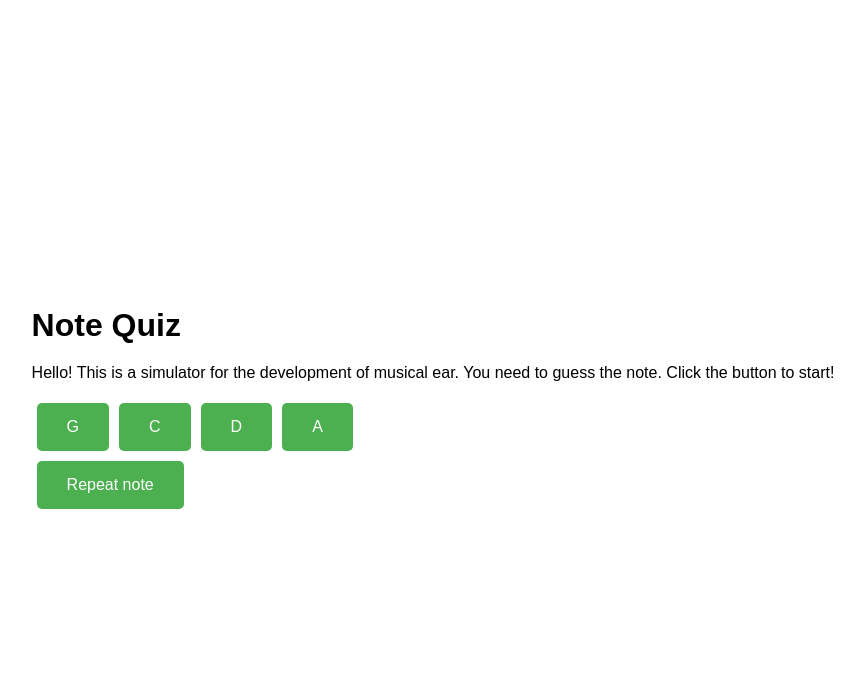
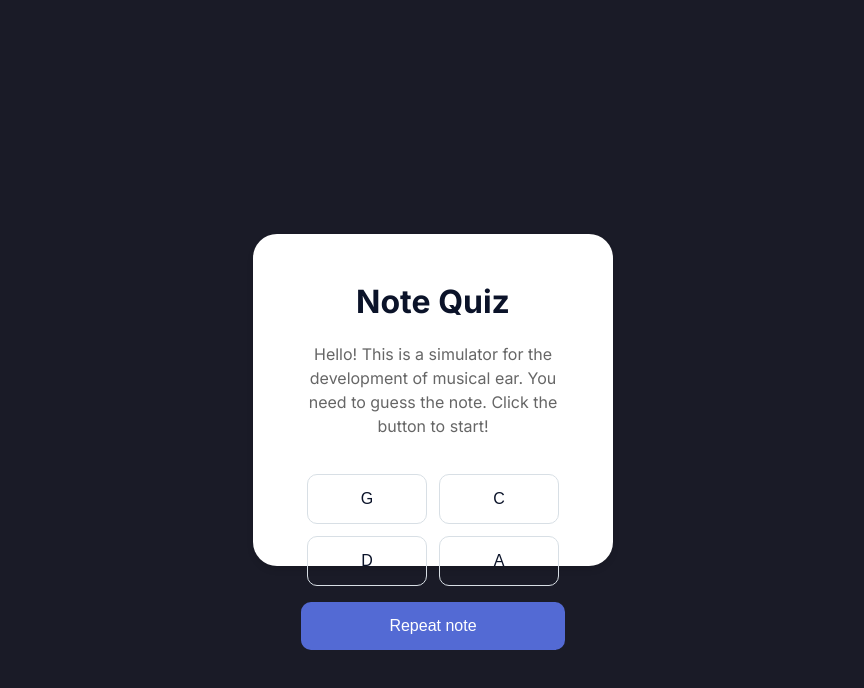
Before and after one commit to petroches/note-quiz, a plain HTML site: page index.html in a window 1280 px wide. Both pictures are taken after a click on the button "Play note". Shown: the whole page, without its empty margins (207-1071 px from the left). Drawn offline with Linux system fonts and the light colour scheme.

Commit message:
Update style.css

```diff
--- a/style.css
+++ b/style.css
@@ -1,42 +1,118 @@
+/* Основные стили для тела документа */
 body {
-    font-family: Arial, sans-serif;
+    font-family: 'Inter', sans-serif;
+    margin: 0;
+    padding: 0;
+    display: flex;
+    justify-content: center;
+    align-items: center;
+    height: 100vh;
+    background-color: #1A1B27;
+    color: #0B1329;
+}
+
+.container {
+    background-color: #fff;
+    padding: 0 48px;
+    border-radius: 24px;
+    text-align: center;
+    box-shadow: 0 4px 6px rgba(0, 0, 0, 0.1);
+    width: 360px;
+    height: 332px; /* Фиксированная высота */
     display: flex;
     flex-direction: column;
-    align-items: center;
-    justify-content: center;
-    height: 100vh;
-    margin: 0;
+    justify-content: space-between;
+    box-sizing: border-box;
 }
 
 h1 {
-    margin-bottom: 20px;
+    font-size: 32px;
+    line-height: 40px;
+    color: #0B1329;
+    margin-top: 48px;
+    margin-bottom: 0;
+}
+
+p {
+    font-size: 16px;
+    line-height: 24px;
+    color: #666;
+    margin: 20px 0;
+    flex-grow: 1; /* Позволяет описанию растягиваться */
+    display: flex;
+    align-items: center;
+    justify-content: center;
 }
 
 button {
-    padding: 15px 30px;
+    padding: 12px 0;
     font-size: 16px;
+    line-height: 24px;
+    color: white;
+    background-color: #536AD4;
+    border: none;
+    border-radius: 10px;
     cursor: pointer;
-    border: none;
-    border-radius: 5px;
-    background-color: #4CAF50;
-    color: white;
-    transition: background-color 0.3s;
-    margin: 5px;
+    width: 100%;
+    margin-bottom: 48px;
+    box-sizing: border-box;
+}
+
+button#replay-note {
+    background-color: #536AD4;
 }
 
 button:hover {
-    background-color: #45a049;
+    background-color: #3B5BDB;
 }
 
-#options-container button {
-    background-color: #008CBA;
+button#replay-note:hover {
+    background-color: #3B5BDB;
 }
 
-#options-container button:hover {
-    background-color: #007BAA;
+#answers {
+    display: flex;
+    flex-wrap: wrap;
+    justify-content: center;
+    flex-grow: 1; /* Позволяет контейнеру ответов заполнять оставшееся пространство */
+    margin: 10px 0;
+    align-items: center;
 }
 
-#result-container {
-    margin-top: 20px;
-    font-size: 18px;
+#answers button {
+    margin: 6px;
+    background-color: transparent;
+    border: 1px solid #D8DFE5;
+    color: #0B1329;
+    width: calc(50% - 12px); /* Adjust width to fit two buttons per row */
+    box-sizing: border-box;
+    font-size: 16px;
+    line-height: 24px;
+    border-radius: 10px;
 }
+
+#answers button:hover {
+    background-color: #DEE2E6;
+}
+
+#result {
+    font-size: 16px;
+    margin-bottom: 48px;
+    padding: 12px 0;
+    border-radius: 10px;
+    width: 100%;
+    box-sizing: border-box;
+    display: none; /* Скрываем результат по умолчанию */
+}
+
+.correct {
+    color: #0A825D;
+    background-color: #EFFFEC;
+    border: 1px solid #CBF4C9;
+}
+
+.incorrect {
+    color: #CD3C64;
+    background-color: #FFF8F4;
+    border: 1px solid #FEE2DD;
+}
```
